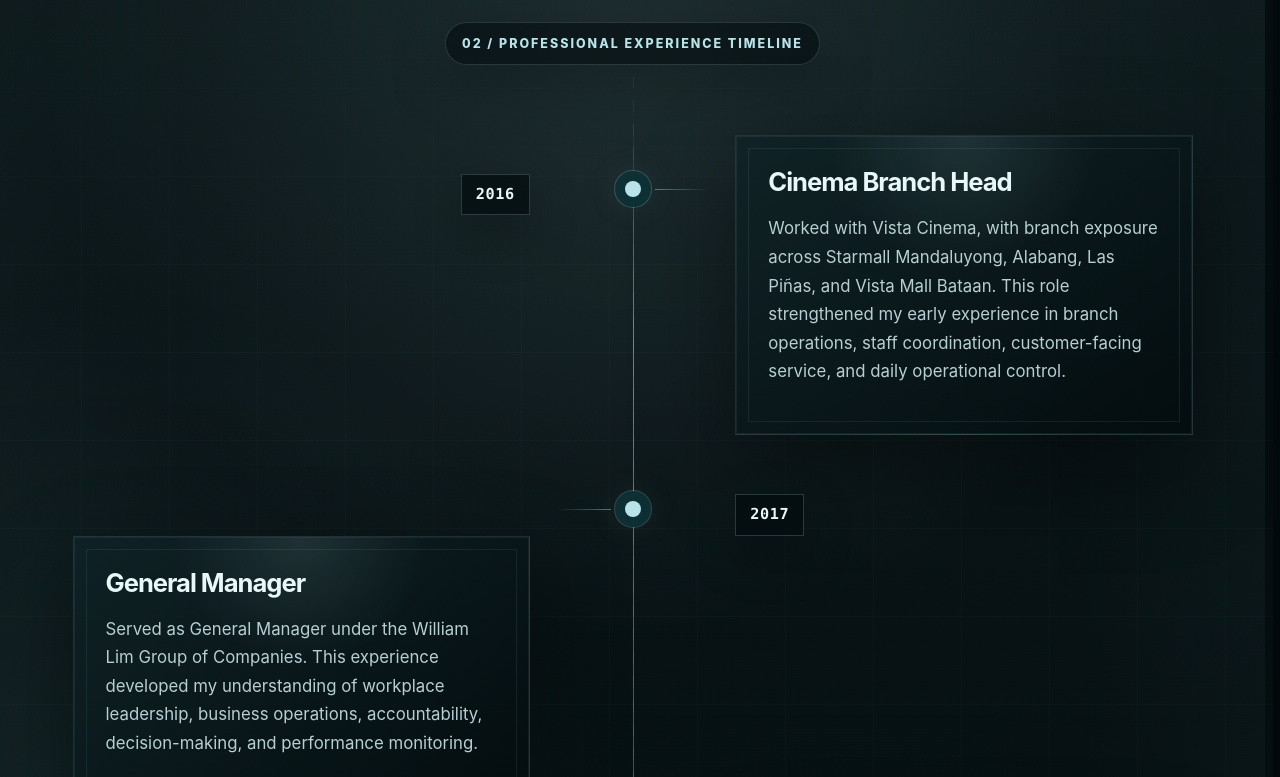
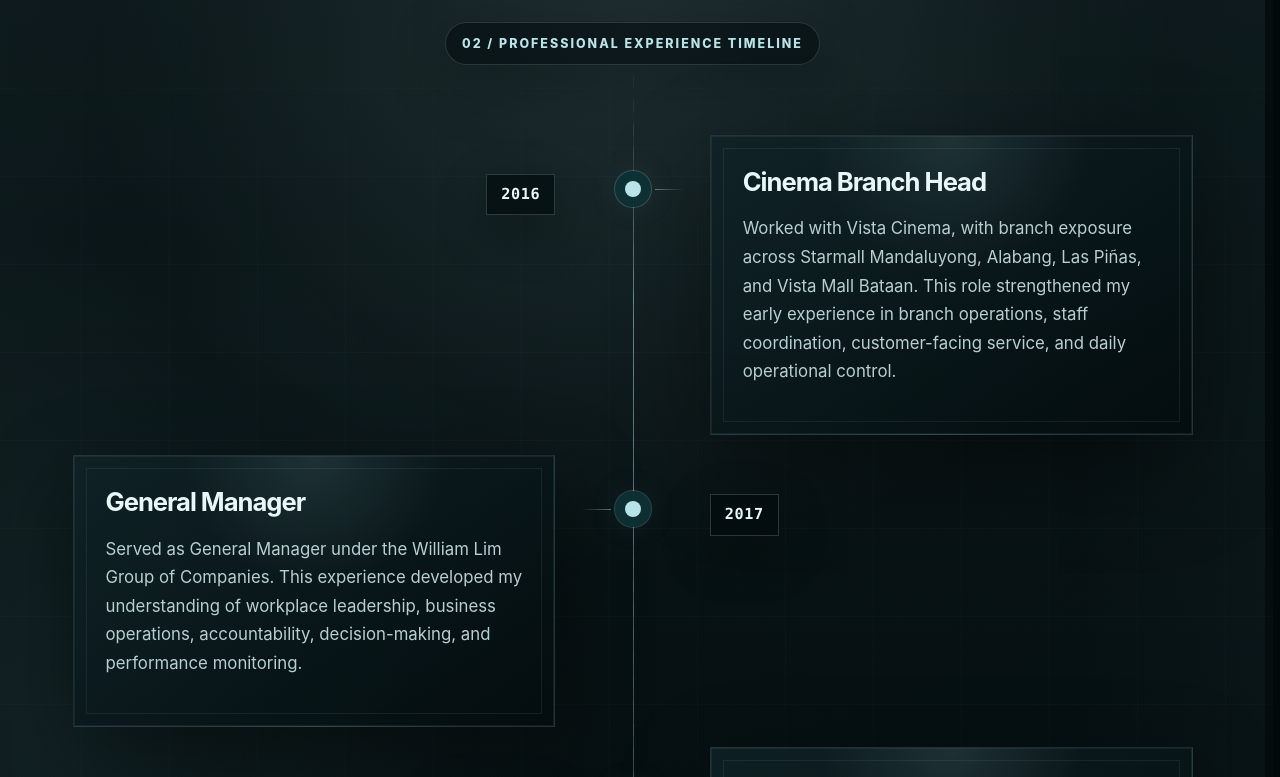
Before and after one commit to romwellagno/romwellagno.github.io, a plain HTML site: page about.html in a window 1280 px wide. Shown: the part 1960-2737 px from the top of the page. Drawn offline with Linux system fonts and the light colour scheme.

Commit message:
Fix immersive timeline: keep badge and card on one row, widen cards
On entries whose card sits left of the axis, sparse grid auto-placement dropped the card to a second row because the badge (column 3) comes first in the markup. Use dense placement so badge and card share one row. Narrow the centre gap (clamp 88px/8vw/110px) and drop the 520px card cap so cards are about 483px wide instead of 457px.

```diff
--- a/style.css
+++ b/style.css
@@ -908,7 +908,7 @@ p {
 }
 
 .immersive-timeline {
-  --timeline-center-gap: clamp(96px, 12vw, 168px);
+  --timeline-center-gap: clamp(88px, 8vw, 110px);
   position: relative;
   z-index: 1;
   max-width: 1160px;
@@ -934,6 +934,10 @@ p {
 
 .immersive-timeline .timeline-item {
   grid-template-columns: minmax(0, 1fr) var(--timeline-center-gap) minmax(0, 1fr);
+  /* The badge comes first in the markup. On left-card entries its column is to the
+     right of the card's, and sparse auto-placement then drops the card to a second
+     row. Dense placement keeps the badge and the card on the same row. */
+  grid-auto-flow: row dense;
   min-height: 248px;
   padding: 10px 0;
 }
@@ -984,7 +988,7 @@ p {
 
 .immersive-timeline .timeline-content {
   grid-column: 3;
-  max-width: 520px;
+  max-width: none;
   padding: 32px;
   border-radius: 0;
   background:
```
